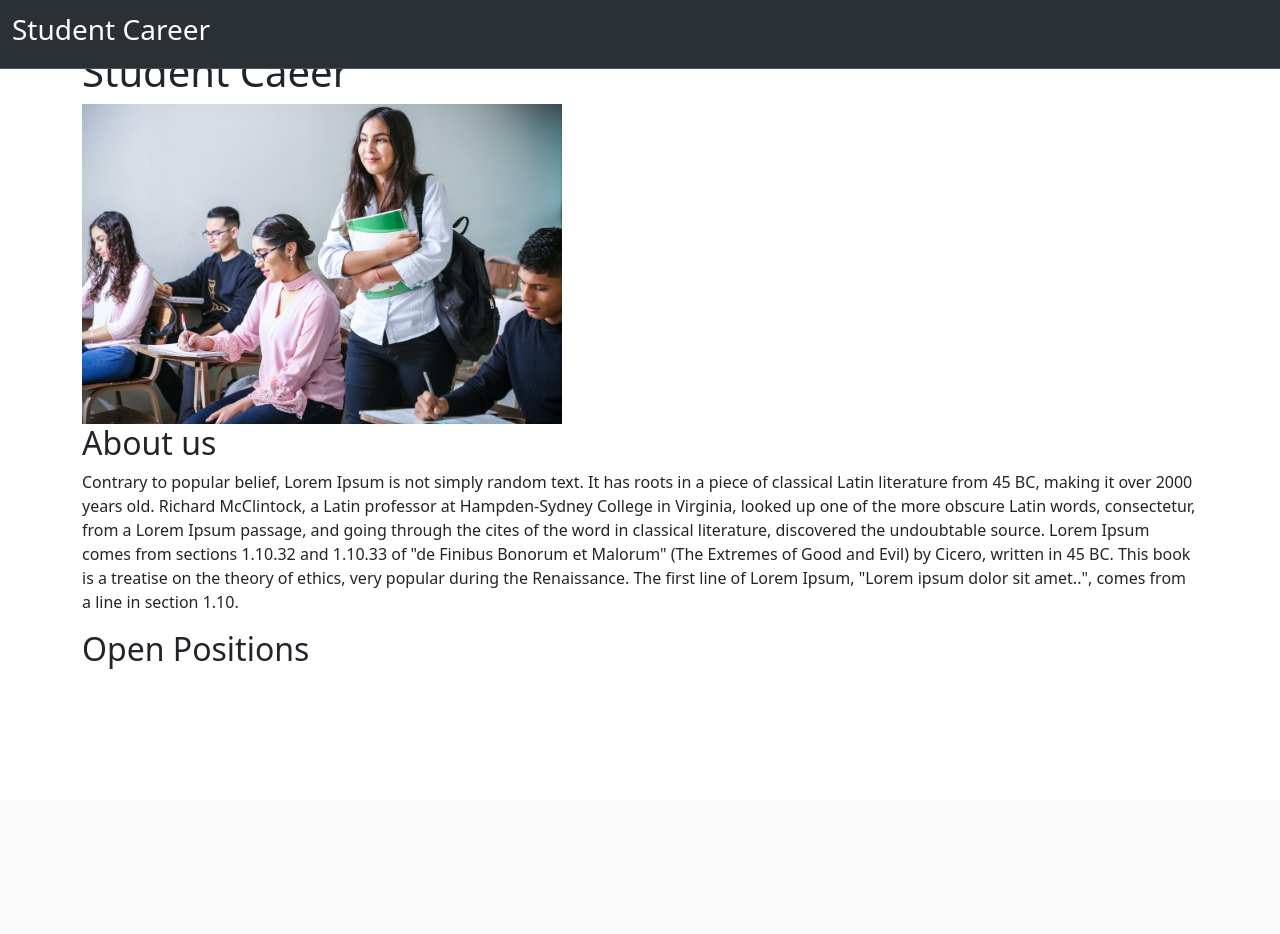
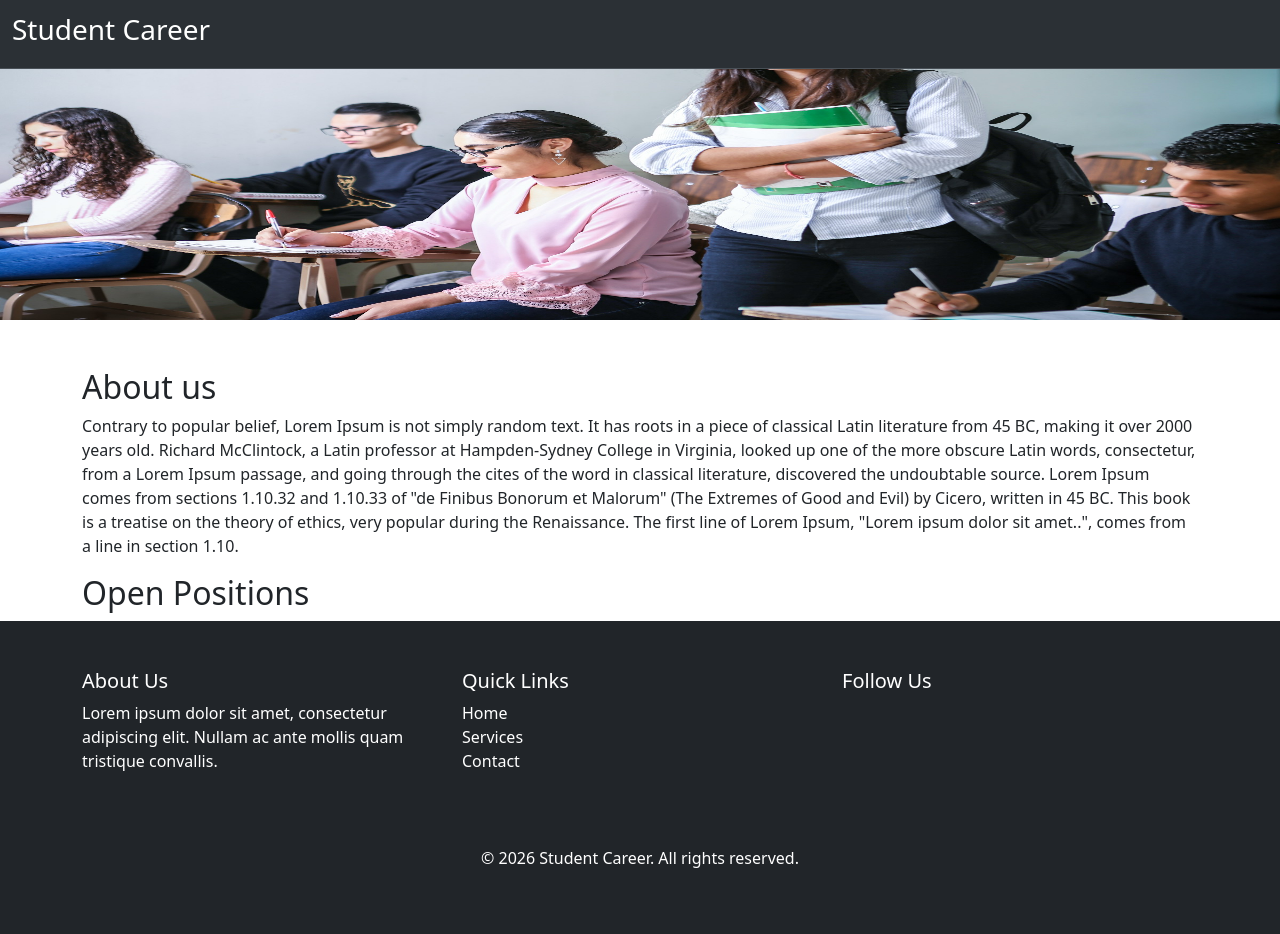
Before and after one commit to ubaidur404786/student-careers-website, a Flask app: template templates/home.html in a window 1280 px wide. Before the commit the page ends 669 px from the top, so only its background shows below. Run offline with Flask 3, Linux system fonts and the light colour scheme; the template is opened without the code that fills it, so the values that code supplies are empty.

Commit message:
add header  and  footer

```diff
--- /dev/null
+++ b/templates/footer.html
@@ -0,0 +1,35 @@
+
+<footer class="mt-auto">
+  <div class="bg-dark" >
+    <div class="container py-5">
+    <div class="row bg-dark">
+      <div class="col-md-4 mb-3">
+        <h5 class="text-white">About Us</h5>
+        <p class="text-white">Lorem ipsum dolor sit amet, consectetur adipiscing elit. Nullam ac ante mollis quam tristique convallis.</p>
+      </div>
+      <div class="col-md-4 mb-3">
+        <h5 class="text-white">Quick Links</h5>
+        <ul class="list-unstyled">
+          <li><a href="#" class="text-decoration-none text-white">Home</a></li>
+          <li><a href="#" class="text-decoration-none text-white">Services</a></li>
+          <li><a href="#" class="text-decoration-none text-white">Contact</a></li>
+        </ul>
+      </div>
+      <div class="col-md-4 mb-3">
+        <h5 class="text-white">Follow Us</h5>
+        <ul class="list-inline social-icons">
+          <li class="list-inline-item"><a href="#" class="text-white"><i class="bi bi-facebook"></i></a></li>
+          <li class="list-inline-item"><a href="#" class="text-white"><i class="bi bi-twitter"></i></a></li>
+          <li class="list-inline-item"><a href="#" class="text-white"><i class="bi bi-instagram"></i></a></li>
+        </ul>
+      </div>
+    </div>
+    <hr class="mb-4">
+    <div class="row">
+      <div class="col-md-12 text-center">
+        <p class="text-white">&copy; 2026 Student Career. All rights reserved.</p>
+      </div>
+    </div>
+  </div>
+  </div>
+</footer>
--- a/templates/home.html
+++ b/templates/home.html
@@ -8,11 +8,15 @@
         </head>
         <body>
             {% include 'navbar.html'%}
-        <div class="container mt-5" >
+            <div>
+                <img src="https://21fc256a-df97-4e82-b749-a8d696713843-00-11388ftb3b79t.riker.replit.dev/static/banner.jpg" height=320 width='100%' class="d-flex align-items-center mb-5"></img>
+            </div>
+
+            <div class="container ">
 
 
-        <h1>Student Caeer</h1>
-        <img src="https://21fc256a-df97-4e82-b749-a8d696713843-00-11388ftb3b79t.riker.replit.dev/static/banner.jpg" height=320></img>
+            <!-- <h1>Student Caeer</h1> -->
+
 
             <h2> <About> About us </About>  </h2>
             <p>Contrary to popular belief, Lorem Ipsum is not simply random text. It has roots in a piece of classical Latin literature from 45 BC, making it over 2000 years old. Richard McClintock, a Latin professor at Hampden-Sydney College in Virginia, looked up one of the more obscure Latin words, consectetur, from a Lorem Ipsum passage, and going through the cites of the word in classical literature, discovered the undoubtable source. Lorem Ipsum comes from sections 1.10.32 and 1.10.33 of "de Finibus Bonorum et Malorum" (The Extremes of Good and Evil) by Cicero, written in 45 BC. This book is a treatise on the theory of ethics, very popular during the Renaissance. The first line of Lorem Ipsum, "Lorem ipsum dolor sit amet..", comes from a line in section 1.10.</p>
@@ -23,5 +27,10 @@
 
                     {%endfor%}
                 </div>
+            </div>
+
+{% include 'footer.html'%}
+
+
         </body>
     </html>
--- a/templates/jobsitems.html
+++ b/templates/jobsitems.html
@@ -3,7 +3,7 @@
         <h6>{{job.title}}</h4>
         <p>{{job.description}}</p>
     </div>
-    <div class="col-4">
+    <div class="col-4 d-flex align-items-center">
         <button class="btn btn-primary"">Apply</button>
     </div>
 </div>
--- a/templates/navbar.html
+++ b/templates/navbar.html
@@ -1,4 +1,4 @@
-<nav class="navbar bg-body-tertiary fixed-top bg-dark border-bottom border-body mb-20" data-bs-theme="dark">
+<nav class="navbar bg-body-tertiary fixed-top bg-dark border-bottom border-body mb-35" data-bs-theme="dark">
   <div class="container-fluid">
     <a class="navbar-brand" href="#">
       <h3>Student Career</h3>
```
Lines whose indentation alone changed are shown as unchanged.
